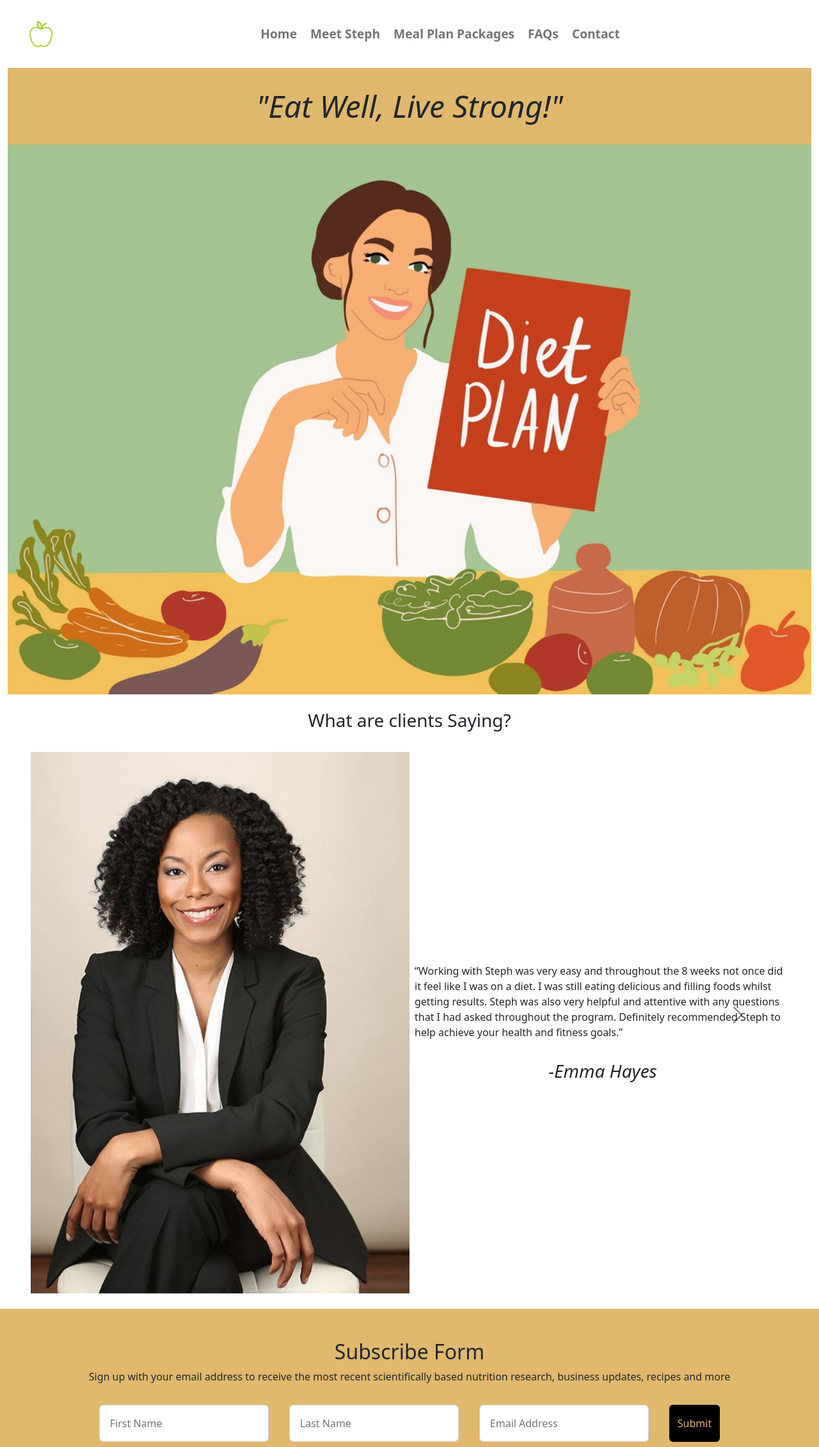
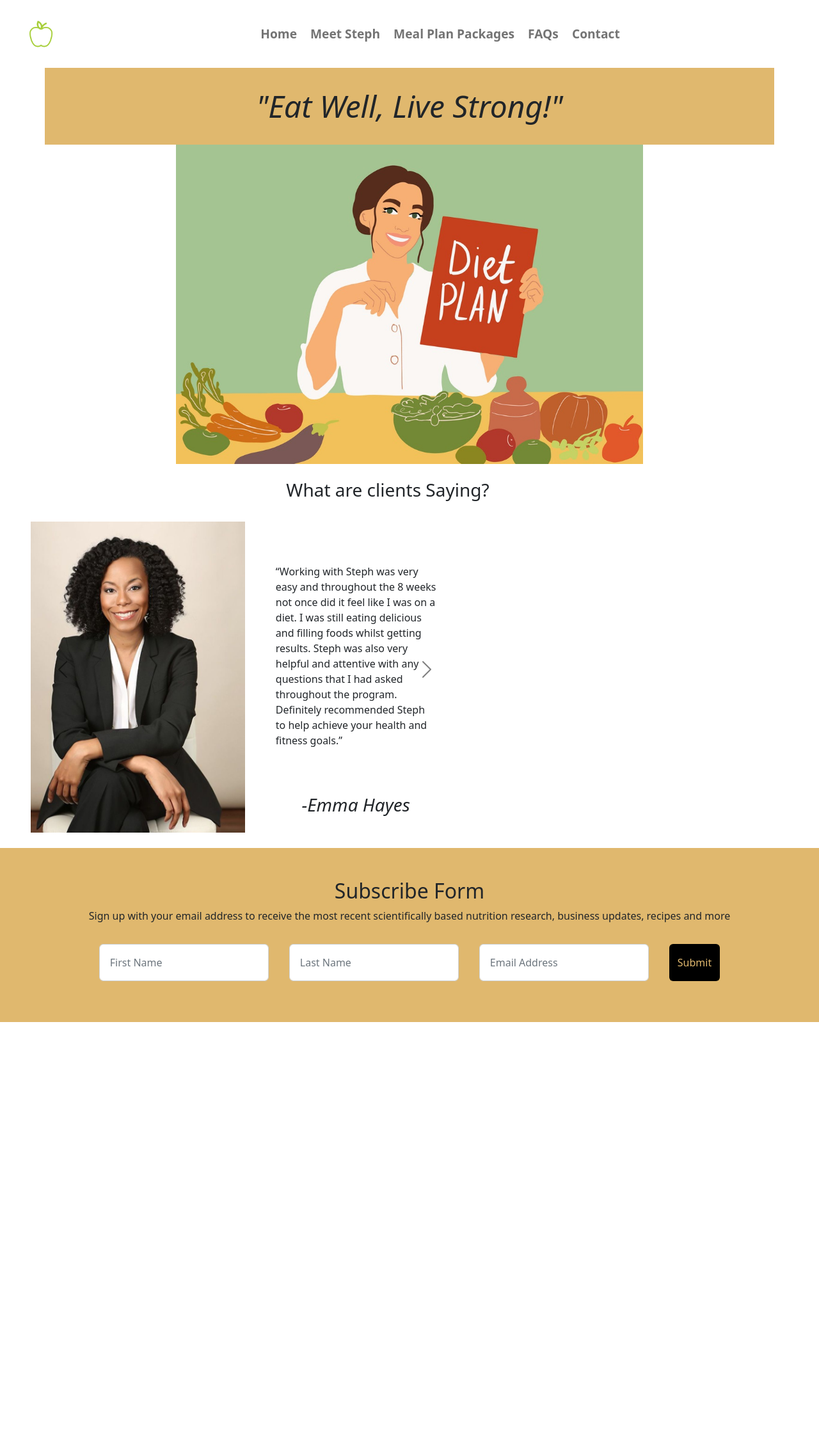
Before and after one commit to abeeralll/nutrition, a PHP site: page / in a window 1280 px wide. Shown: the top 2261 px of the page at 64% size. After the commit the page ends 1597 px from the top, so only its background shows below. Run offline with PHP 8.4, Linux system fonts and the light colour scheme; some libraries are stand-ins or nearby versions.

Commit message:
layout updated

```diff
--- a/css/style.css
+++ b/css/style.css
@@ -82,6 +82,7 @@
     font-style:italic;
 
 }
+
 .image{
     width: 100%;
     height: auto;
--- a/index.php
+++ b/index.php
@@ -16,27 +16,27 @@
         <?php include('view/navbar.php') ?>
 
         <div class="body">
-            <div class="header d-flex flex-column justify-content-center align-items-center mt-0">
+            <div class="container header d-flex flex-column justify-content-center align-items-center mt-0">
                 <span class="boxText">"Eat Well, Live Strong!"</span>
             </div>
 
-            <div>
-                <img src="image/nutritionist.jpg" class="image" width="600" height="400">
+            <div class="container geeks" style="width:60%; height:auto;">
+                <img src="image/nutritionist.jpg" class="image">
             </div>
 
-            <div class="row m-4">
+            <div class="container flex-row m-4 align-items-center">
                 <h3 class="d-flex flex-row justify-content-center align-items-center">What are clients Saying?</h3>
 
-                <div id="carouselExampleControls" class="carousel carousel-dark slide" data-bs-ride="carousel">
-                    <div class="carousel-inner">
+                <div id="carouselExampleControls" class="carousel carousel-dark slide" data-bs-ride="carousel"  style="width:60%; height:auto;">
+                    <div class="carousel-inner"  >
                         <div class="carousel-item active">
                             <div class="row flex-row justify-content-center align-items-center mt-4">
 
                                 <div class="col-md-6 d-flex flex-column p-0">
-                            <img src="image/emma.jpg" class="image" height="500" width="300">
+                                    <img src="image/emma.jpg" class="image" >
                                 </div>
                                 <div class="col ">
-                            <div class="row flex-row p-2">
+                                    <div class="row flex-row p-5">
                                         “Working with Steph was very easy and throughout
                                         the 8 weeks not once did it feel like I was on a diet.
                                         I was still eating delicious and filling foods whilst
@@ -45,7 +45,7 @@
                                         throughout the program. Definitely recommended
                                         Steph to help achieve your health and fitness goals.”
                                     </div>
-                            <div class="d-flex flex-row justify-content-center mt-4" style="font-style:italic;" >
+                                    <div class="d-flex flex-row justify-content-center mt-4" style="font-style:italic;">
                                         <h3>-Emma Hayes</h3>
                                     </div>
                                 </div>
@@ -54,10 +54,10 @@
                         <div class="carousel-item">
                             <div class="row flex-row justify-content-center align-items-center border">
                                 <div class="col-md-6 d-flex flex-column p-0">
-                            <img src="image/pat (2).jpg"  class="image" height="500" width="300">
+                                    <img src="image/pat (2).jpg" class="image" height="500" width="300">
                                 </div>
                                 <div class="col">
-                            <div class="row flex-row p-2">
+                                    <div class="row flex-row p-5">
                                         “Steph was very friendly and catered to my coeliac disease
                                         needs with a range of exceedingly delicious meals that helped
                                         me achieve my goals. I was immediately impressed with her knowledge
@@ -77,10 +77,10 @@
                             <div class="row flex-row justify-content-center align-items-center border">
 
                                 <div class="col-md-6 d-flex flex-column p-0">
-                            <img src="image/tracey.jpg"  class="image" height="500" width="300">
+                                    <img src="image/tracey.jpg" class="image" height="500" width="300">
                                 </div>
                                 <div class="col">
-                            <div class="row flex-row p-2">
+                                    <div class="row flex-row p-5">
                                         “Steph portrays a high level of professionalism and
                                         sincerity. Not only have I lost weight but I now have
                                         more energy and I feel healthier overall. After completing
```
Lines whose indentation alone changed are shown as unchanged.
